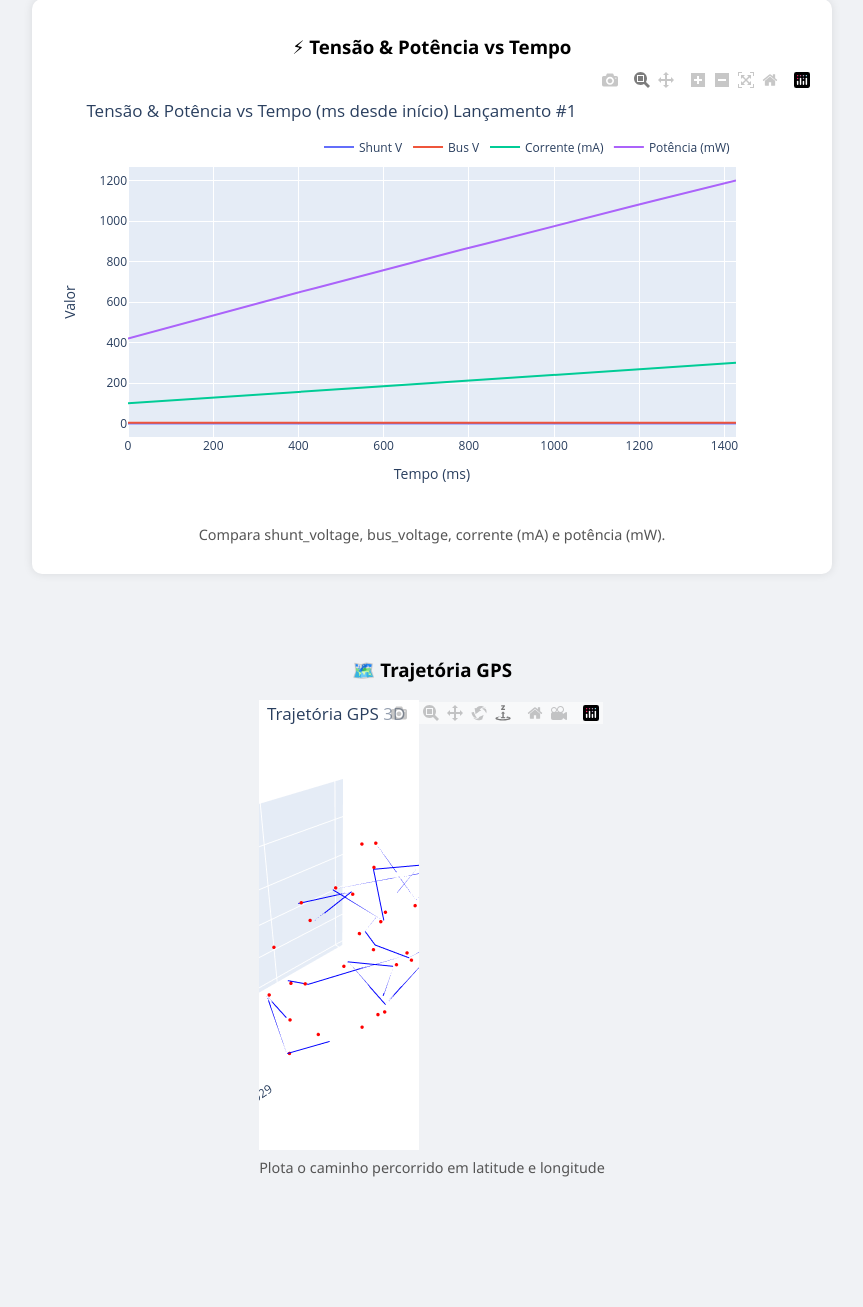
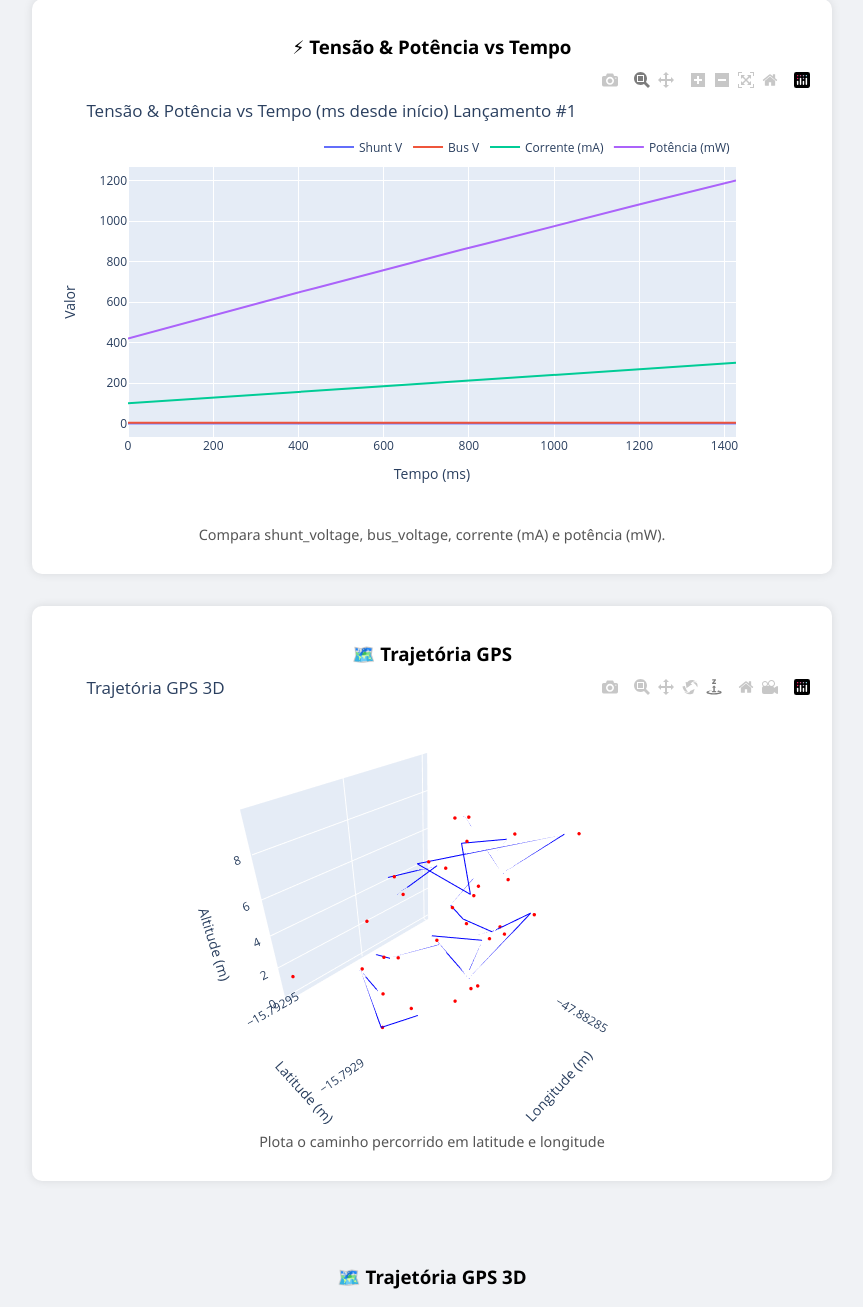
Before and after one commit to moonshinerd/interface-pi1, a Django app: page /oldlaunches/1/ in a window 1280 px wide; the page is wider, and only the part inside the window is pictured. Shown: the part 1389-2696 px from the top of that part, without its empty margins (208-1071 px from the left). Run offline with Django 5.2, Linux system fonts and the light colour scheme; data comes from the database, SQL or seed files in the repository; some libraries are stand-ins or nearby versions.

Commit message:
Refactor GPS section in detail.html to use card layout for better consistency

```diff
--- a/core/templates/oldlaunches/detail.html
+++ b/core/templates/oldlaunches/detail.html
@@ -40,7 +40,7 @@
     </div>
 
 
-<section class="gps-section">
+<section class="card">
     <div id="gps-3d-div"><h3>🗺️ Trajetória GPS</h3>
         {{ gps_3d_plot_html|safe }}</div>
     <p class="legend">Plota o caminho percorrido em latitude e longitude</p>
```
